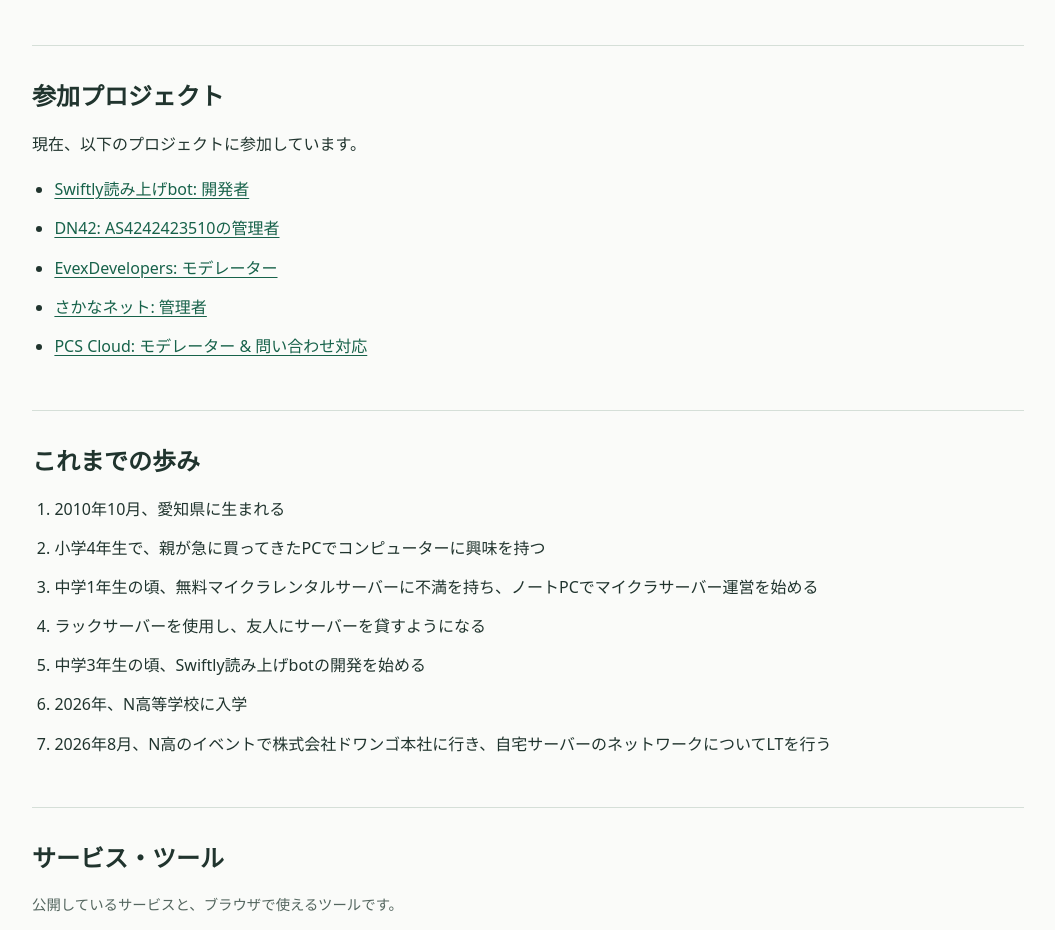
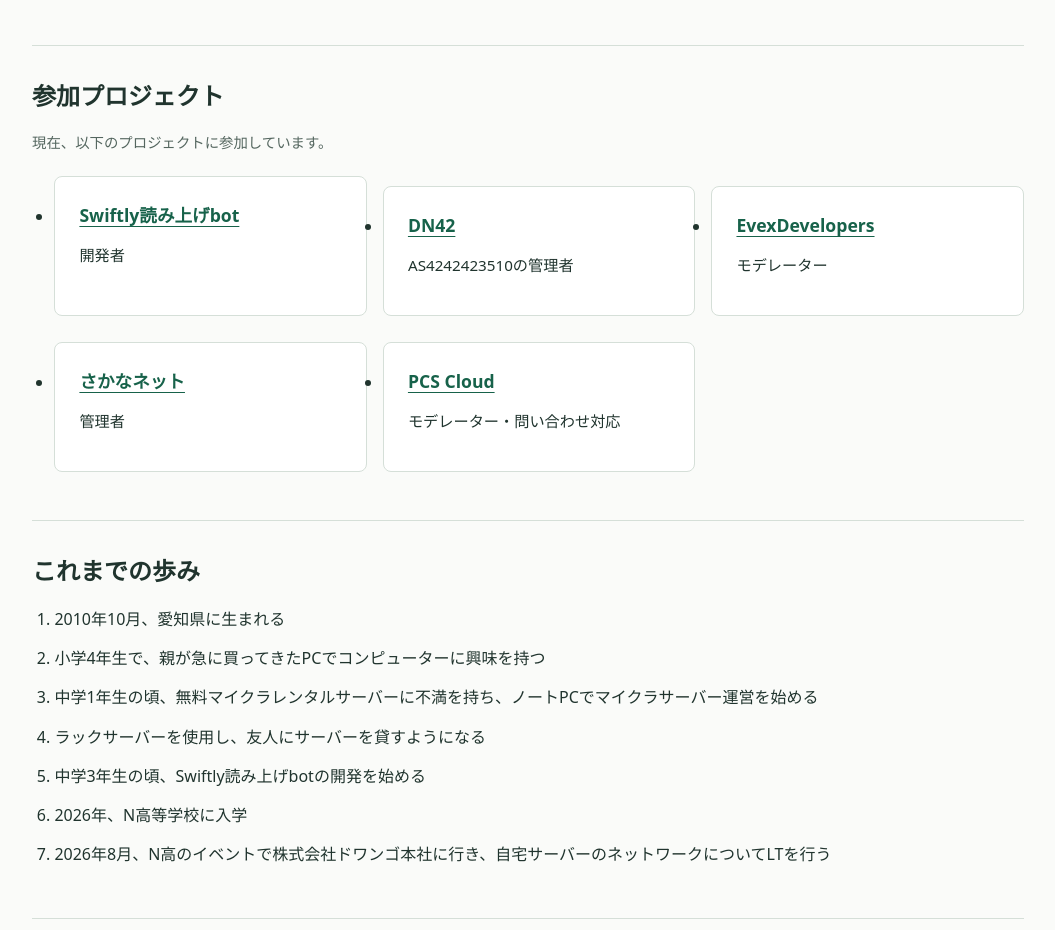
Before and after one commit to techfish-11/portfolio-dev, a plain HTML site: page index.html in a window 1280 px wide. Shown: the part 1939-2869 px from the top of the page, without its empty margins (112-1167 px from the left). Drawn offline with Linux system fonts and the light colour scheme.

Commit message:
参加プロジェクトセクションの構造を改善し、プロジェクト名をカード形式で表示するように変更

```diff
--- a/index.html
+++ b/index.html
@@ -180,16 +180,31 @@
       </ul>
     </section>
 
-    <section id="join-projects">
-      <h2>参加プロジェクト</h2>
-      <p>現在、以下のプロジェクトに参加しています。</p>
+    <section id="join-projects" aria-labelledby="join-projects-heading">
+      <h2 id="join-projects-heading">参加プロジェクト</h2>
+      <p class="section-intro">現在、以下のプロジェクトに参加しています。</p>
 
-      <ul class="plain-list">
-        <li><a href="https://swiftlybot.com" target="_blank" rel="noopener noreferrer">Swiftly読み上げbot: 開発者</a></li>
-        <li><a href="/dn42/" target="_blank" rel="noopener noreferrer">DN42: AS4242423510の管理者</a></li>
-        <li><a href="https://evex.land" target="_blank" rel="noopener noreferrer">EvexDevelopers: モデレーター</a></li>
-        <li><a href="https://sakana11.org" target="_blank" rel="noopener noreferrer">さかなネット: 管理者</a></li>
-        <li><a href="https://pcs-cloud.jp/" target="_blank" rel="noopener noreferrer">PCS Cloud: モデレーター & 問い合わせ対応</a></li>
+      <ul class="project-grid plain-list">
+        <li class="card">
+          <h3><a href="https://swiftlybot.com" target="_blank" rel="noopener noreferrer">Swiftly読み上げbot</a></h3>
+          <p>開発者</p>
+        </li>
+        <li class="card">
+          <h3><a href="/dn42/" target="_blank" rel="noopener noreferrer">DN42</a></h3>
+          <p>AS4242423510の管理者</p>
+        </li>
+        <li class="card">
+          <h3><a href="https://evex.land" target="_blank" rel="noopener noreferrer">EvexDevelopers</a></h3>
+          <p>モデレーター</p>
+        </li>
+        <li class="card">
+          <h3><a href="https://sakana11.org" target="_blank" rel="noopener noreferrer">さかなネット</a></h3>
+          <p>管理者</p>
+        </li>
+        <li class="card">
+          <h3><a href="https://pcs-cloud.jp/" target="_blank" rel="noopener noreferrer">PCS Cloud</a></h3>
+          <p>モデレーター・問い合わせ対応</p>
+        </li>
       </ul>
     </section>
 
```
